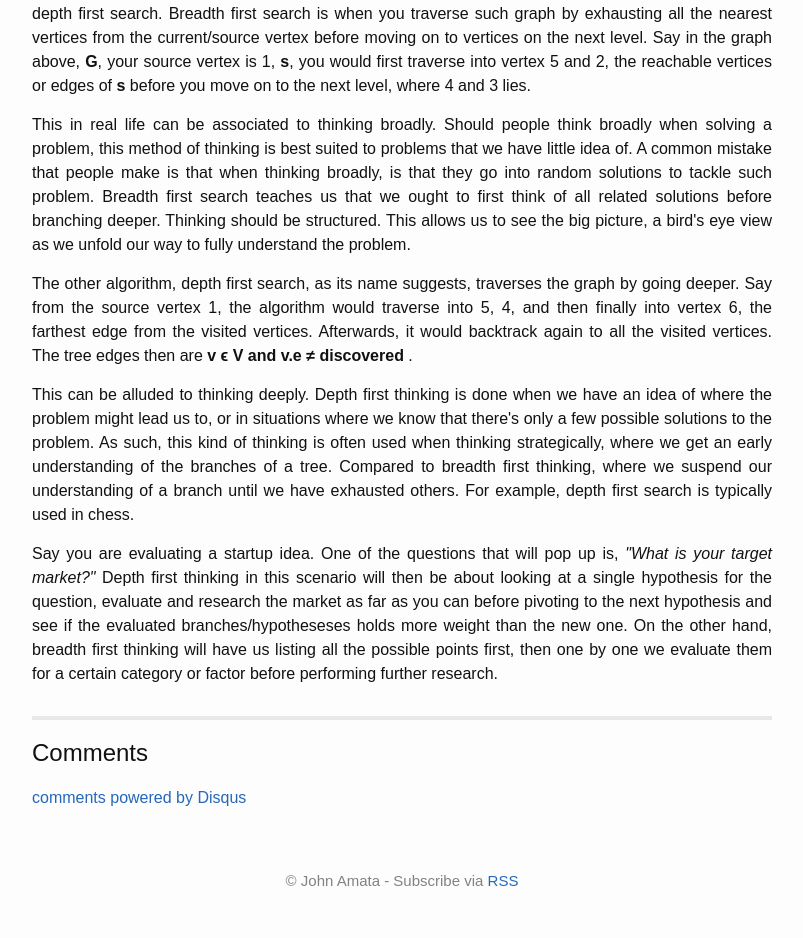
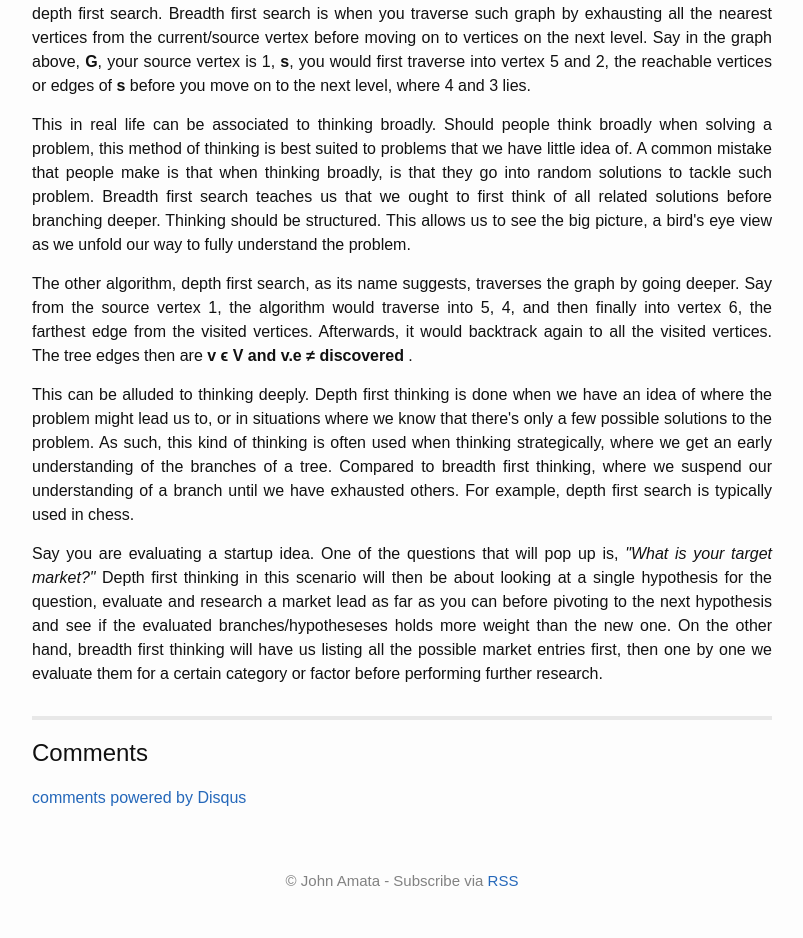
Before and after one commit to jpamata/jpamata.github.io, a Jekyll site: the page built from _posts/2017-10-30-mental-algorithms.md, in a window 1280 px wide. Shown: the part 744-1682 px from the top of the page, without its empty margins (238-1041 px from the left). Built offline with Jekyll 4.4.1, drawn with Linux system fonts in a browser that asks for light colours; comment, search, counter and statistics services are not loaded.

Commit message:
Update 2017-10-30-mental-algorithms.md

```diff
--- a/_posts/2017-10-30-mental-algorithms.md
+++ b/_posts/2017-10-30-mental-algorithms.md
@@ -32,7 +32,7 @@ description:
 
 <p align="justify">This can be alluded to thinking deeply. Depth first thinking is done when we have an idea of where the problem might lead us to, or in situations where we know that there's only a few possible solutions to the problem. As such, this kind of thinking is often used when thinking strategically, where we get an early understanding of the branches of a tree. Compared to breadth first thinking, where we suspend our understanding of a branch until we have exhausted others. For example, depth first search is typically used in chess.</p>
 
-<p align="justify">Say you are evaluating a startup idea. One of the questions that will pop up is, <i>"What is your target market?"</i> Depth first thinking in this scenario will then be about looking at a single hypothesis for the question, evaluate and research the market as far as you can before pivoting to the next hypothesis and see if the evaluated branches/hypotheseses holds more weight than the new one. On the other hand, breadth first thinking will have us listing all the possible points first, then one by one we evaluate them for a certain category or factor before performing further research.
+<p align="justify">Say you are evaluating a startup idea. One of the questions that will pop up is, <i>"What is your target market?"</i> Depth first thinking in this scenario will then be about looking at a single hypothesis for the question, evaluate and research a market lead as far as you can before pivoting to the next hypothesis and see if the evaluated branches/hypotheseses holds more weight than the new one. On the other hand, breadth first thinking will have us listing all the possible market entries first, then one by one we evaluate them for a certain category or factor before performing further research.
 </p>
 
 <p align="justify">
```
